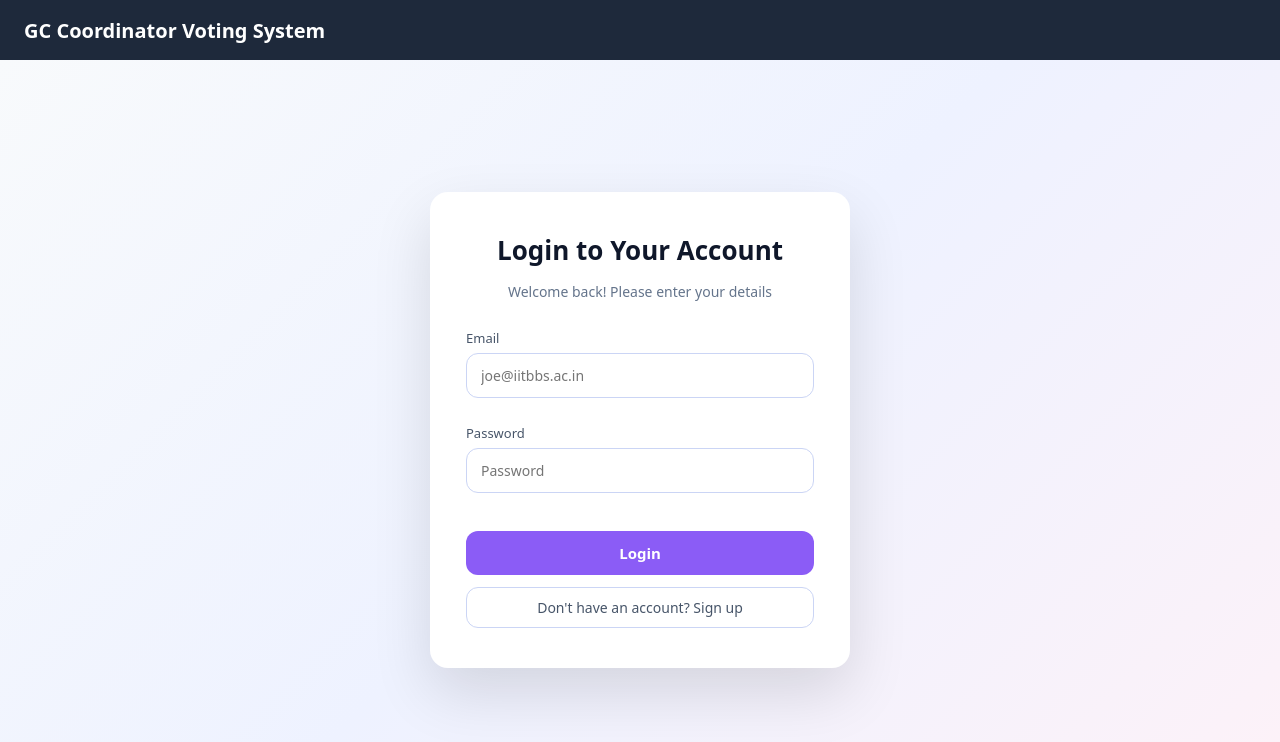
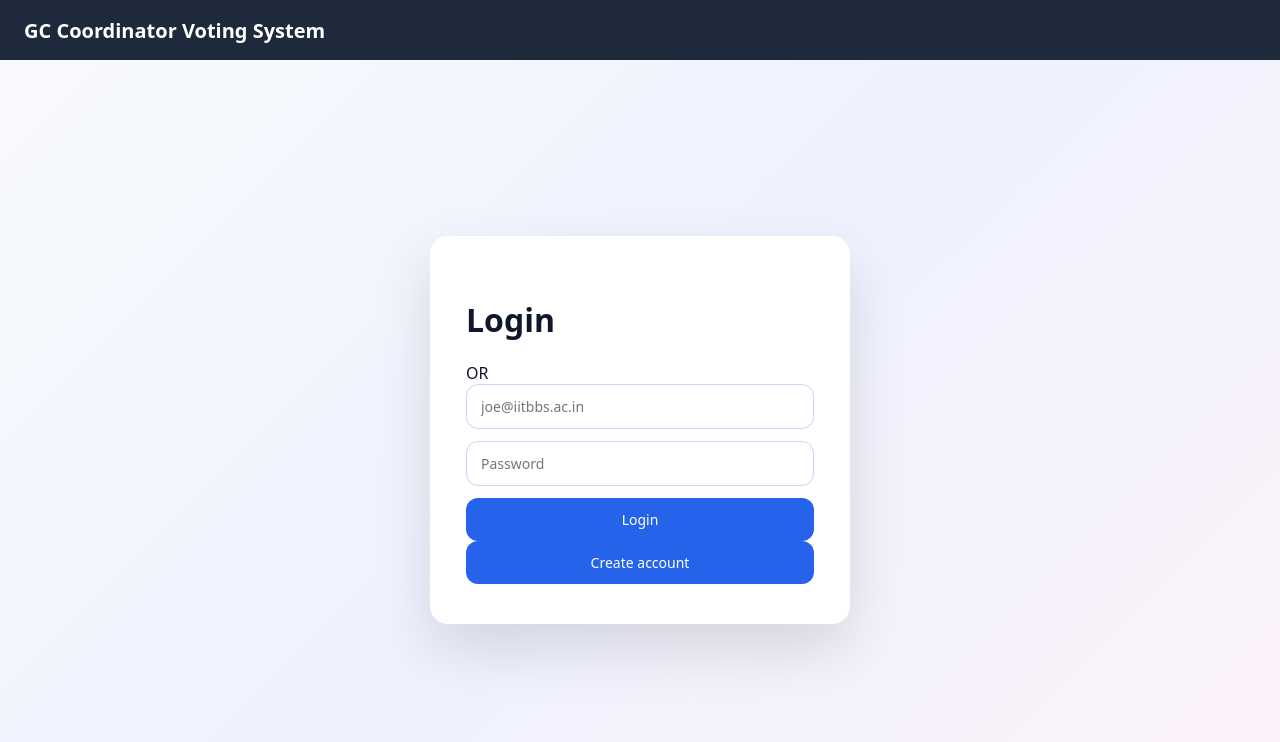
Before and after one commit to Sarada123-eng/gc_voting, a React (Vite) app: page /login in a window 1280 px wide. Shown: the top 742 px of the page. Built offline with nearby package versions, Linux system fonts and the light colour scheme.

Commit message:
frontend for google login

```diff
--- a/index.html
+++ b/index.html
@@ -5,6 +5,7 @@
     <link rel="icon" type="image/svg+xml" href="/vite.svg" />
     <meta name="viewport" content="width=device-width, initial-scale=1.0" />
     <title>gc-voting-system</title>
+    <script src="https://accounts.google.com/gsi/client" async defer></script>
   </head>
   <body>
     <div id="root"></div>
--- a/src/pages/Login.jsx
+++ b/src/pages/Login.jsx
@@ -1,4 +1,4 @@
-import { useState } from "react";
+import { useEffect, useState } from "react";
 import { useNavigate } from "react-router-dom";
 import { apiRequest } from "../api";
 import { toast } from "react-toastify";
@@ -10,14 +10,45 @@ function Login({ setIsAuth }) {
   const [email, setEmail] = useState("");
   const [password, setPassword] = useState("");
   const [branch, setBranch] = useState("");
-  const [error, setError] = useState("");
   const [loading, setLoading] = useState(false);
 
+  // ---------- GOOGLE INIT ----------
+  useEffect(() => {
+    if (!window.google) return;
+
+    window.google.accounts.id.initialize({
+      client_id: import.meta.env.VITE_GOOGLE_CLIENT_ID,
+      callback: handleGoogleLogin,
+    });
+
+    window.google.accounts.id.renderButton(
+      document.getElementById("google-btn"),
+      { theme: "outline", size: "large", width: 280 }
+    );
+  }, []);
+
+  async function handleGoogleLogin(response) {
+    try {
+      setLoading(true);
+      const res = await apiRequest("/auth/google", "POST", {
+        token: response.credential,
+      });
+
+      localStorage.setItem("token", res.token);
+      setIsAuth(true);
+      toast.success("Logged in with Google");
+      navigate("/vote");
+    } catch (err) {
+      toast.error(err.message || "Google login failed");
+    } finally {
+      setLoading(false);
+    }
+  }
+
+  // ---------- EMAIL LOGIN ----------
   async function handleLogin() {
-    setError("");
+    try {
       setLoading(true);
-
-    try {
       const res = await apiRequest("/auth/login", "POST", {
         email,
         password,
@@ -25,44 +56,38 @@ function Login({ setIsAuth }) {
 
       localStorage.setItem("token", res.token);
       setIsAuth(true);
+      toast.success("Login successful");
       navigate("/vote");
     } catch (err) {
-      setError(err.message || "Login failed");
+      toast.error(err.message || "Login failed");
     } finally {
       setLoading(false);
     }
   }
 
   async function handleSignup() {
-    setError("");
-
     if (!email || !password || !branch) {
-      setError("All fields are required");
+      toast.error("All fields required");
       return;
     }
 
-    const emailLower = email.toLowerCase();
-
-    if (!emailLower.endsWith("@iitbbs.ac.in")) {
-      setError("Use your IIT Bhubaneswar email ID");
+    if (!email.toLowerCase().endsWith("@iitbbs.ac.in")) {
+      toast.error("Use IIT Bhubaneswar email");
       return;
     }
 
+    try {
       setLoading(true);
-    try {
       await apiRequest("/auth/signup", "POST", {
         email,
         password,
         branch,
       });
 
-      toast.success("Account created successfully. You can now log in.");
+      toast.success("Account created. Login now.");
       setMode("login");
-      setPassword("");
-      setBranch("");
-
     } catch (err) {
-      setError(err.message || "Signup failed");
+      toast.error(err.message || "Signup failed");
     } finally {
       setLoading(false);
     }
@@ -70,42 +95,30 @@ function Login({ setIsAuth }) {
 
   return (
     <div className="auth-page">
-      <div className="auth-card fade-in">
-        <h1 className="auth-title">
-          {mode === "login" ? "Login to Your Account" : "Create an Account"}
-        </h1>
+      <div className="auth-card">
+        <h1>{mode === "login" ? "Login" : "Signup"}</h1>
 
-        <p className="auth-subtitle">
-          {mode === "login"
-            ? "Welcome back! Please enter your details"
-            : "Sign up to participate in GC voting"}
-        </p>
+        {/* GOOGLE BUTTON */}
+        <div id="google-btn" style={{ marginBottom: "16px" }} />
 
-        {error && <p className="error">{error}</p>}
+        <div className="divider">OR</div>
 
-        <label>Email</label>
         <input
           type="email"
           placeholder="joe@iitbbs.ac.in"
           value={email}
-          onChange={(e) => setEmail(e.target.value)}
+          onChange={e => setEmail(e.target.value)}
         />
 
-        <label>Password</label>
         <input
           type="password"
           placeholder="Password"
           value={password}
-          onChange={(e) => setPassword(e.target.value)}
+          onChange={e => setPassword(e.target.value)}
         />
 
         {mode === "signup" && (
-          <>
-            <label>Branch</label>
-            <select
-              value={branch}
-              onChange={(e) => setBranch(e.target.value)}
-            >
+          <select value={branch} onChange={e => setBranch(e.target.value)}>
             <option value="">Select branch</option>
             <option value="Civil">Civil</option>
             <option value="Computer Science">Computer Science</option>
@@ -113,39 +126,27 @@ function Login({ setIsAuth }) {
             <option value="Electrical">Electrical</option>
             <option value="ECE+Meta+EP">ECE+Meta+EP</option>
             <option value="M.Sc. + ITEP">M.Sc. + ITEP</option>
-              <option value="M.tech.">M.tech.</option>
             <option value="PhD">PhD</option>
           </select>
-          </>
         )}
 
         {mode === "login" ? (
-          <button
-            className="primary-btn"
-            onClick={handleLogin}
-            disabled={loading}
-          >
+          <button onClick={handleLogin} disabled={loading}>
             Login
           </button>
         ) : (
-          <button
-            className="primary-btn"
-            onClick={handleSignup}
-            disabled={loading}
-          >
+          <button onClick={handleSignup} disabled={loading}>
             Signup
           </button>
         )}
 
         <button
-          className="secondary-btn"
-          onClick={() =>
-            setMode(mode === "login" ? "signup" : "login")
-          }
+          className="secondary"
+          onClick={() => setMode(mode === "login" ? "signup" : "login")}
         >
           {mode === "login"
-            ? "Don't have an account? Sign up"
-            : "Already have an account? Login"}
+            ? "Create account"
+            : "Already have an account?"}
         </button>
       </div>
     </div>
```
Also changed, not shown: 1 other file (tests, documents, lock files or other folders). Lines whose indentation alone changed are shown as unchanged.
